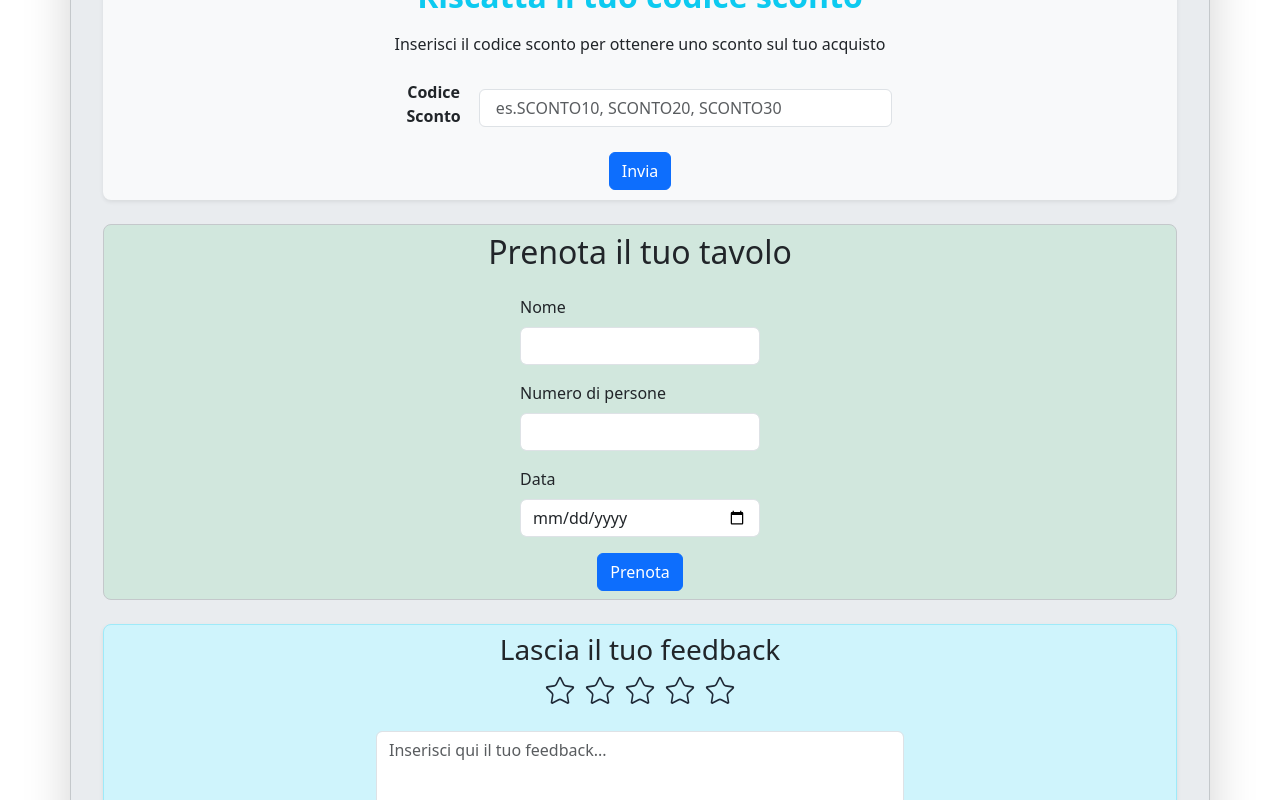
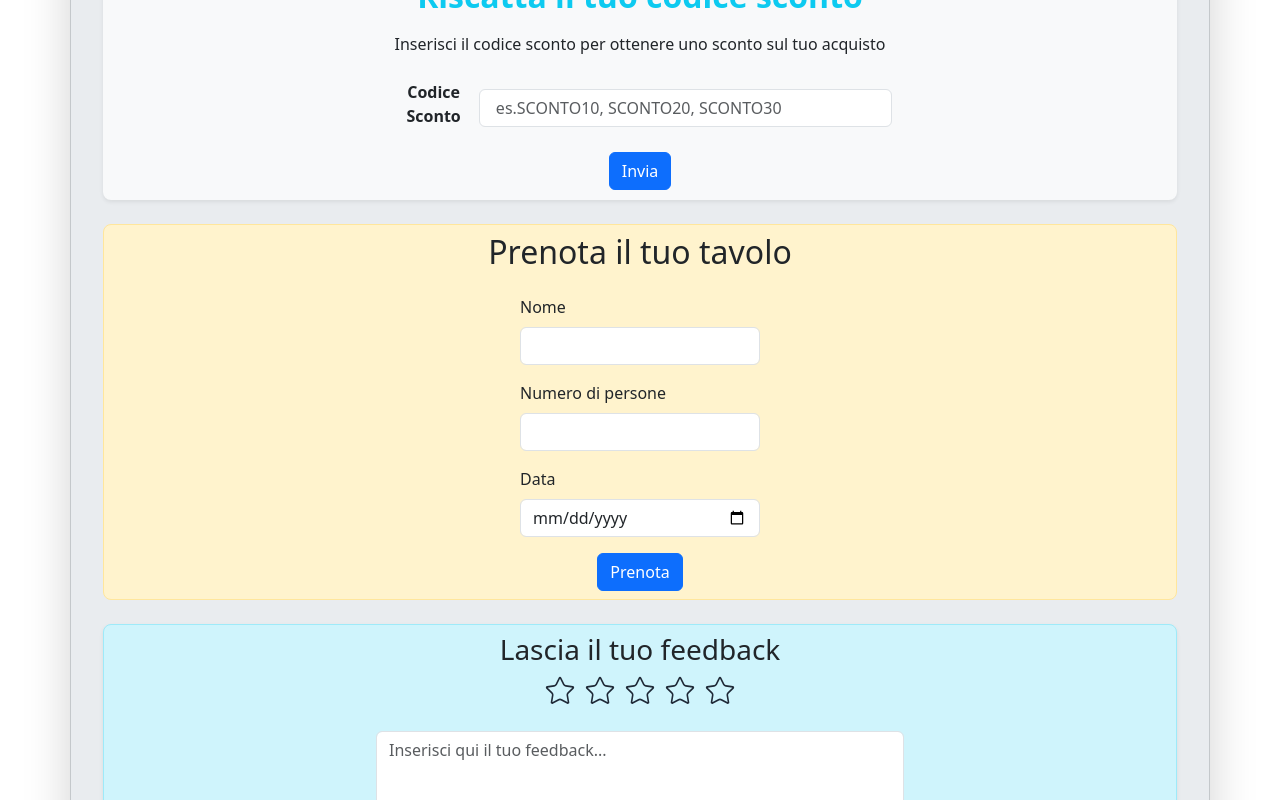
Before and after one commit to JasonBorrelli/react-form, a React (Vite) app: page / in a window 1280 px wide. Shown: the part 586-1386 px from the top of the page. Built offline with nearby package versions, Linux system fonts and the light colour scheme.

Commit message:
feat: add Booking component with form handling and reservation summary

```diff
--- a/src/component/section/Booking.jsx
+++ b/src/component/section/Booking.jsx
@@ -40,7 +40,7 @@ const [state, setState] = useState(initialState)
     return (
 
 
-        <section className="m-4 bg-success-subtle p-2 border rounded-3 border-secondary-subtle shadow-sm-4 bg-success-subtle p-2">
+        <section className="m-4 bg-warning-subtle p-2 border rounded-3 border-warning-subtle shadow-sm-4 bg-success-subtle p-2">
             <h2 className="text-center">Prenota il tuo tavolo</h2>
 
             { isBookingComplete ? (
```
